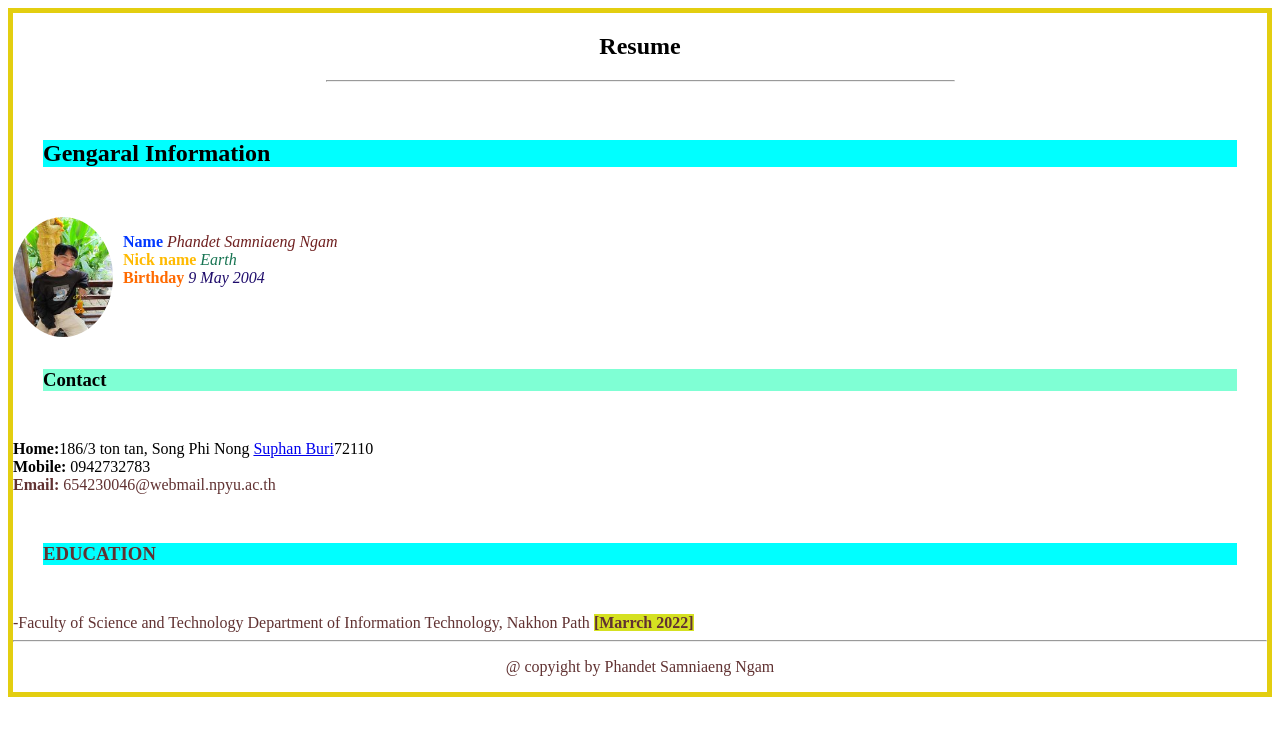
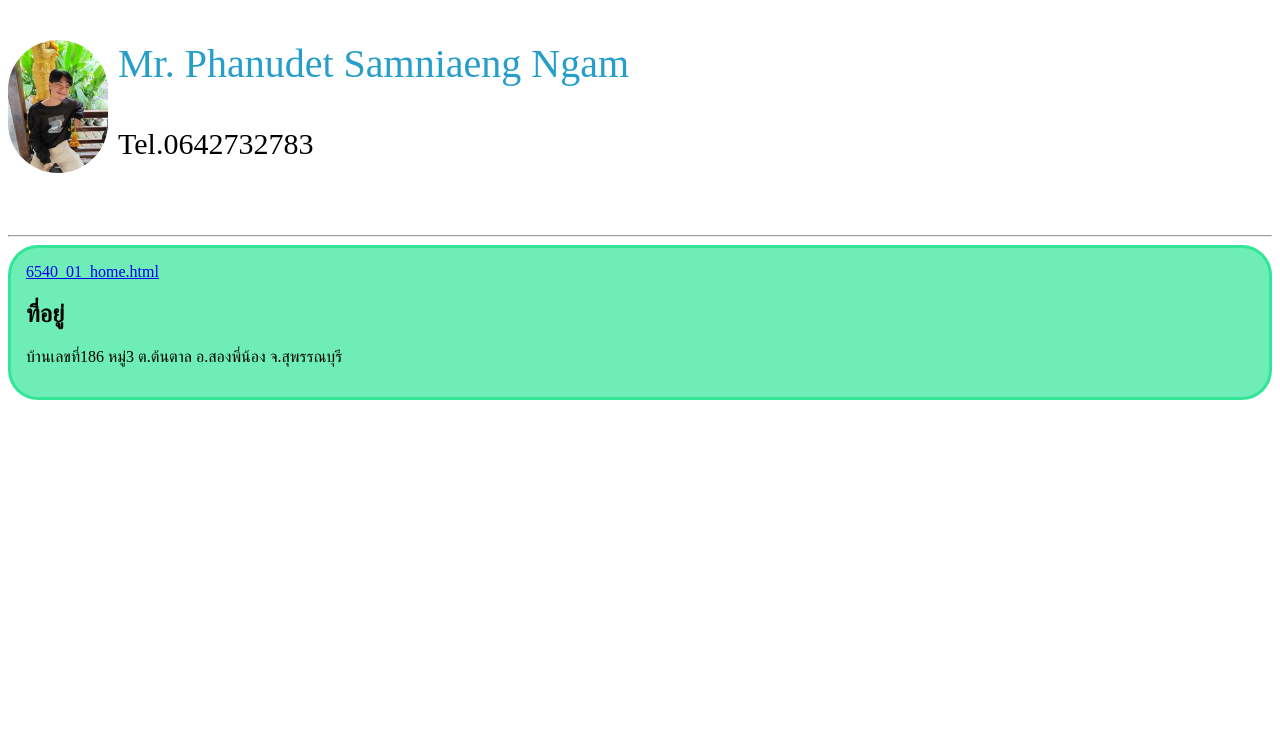
Before and after one commit to Phanudettt046/65-40-web11-1, a plain HTML site: page index(1).html in a window 1280 px wide. Drawn offline with Linux system fonts and the light colour scheme.

Commit message:
Update index.html

```diff
--- a/index(1).html
+++ b/index(1).html
@@ -1,48 +1,41 @@
 <!DOCTYPE html>
-<html lang="en">
+<html>
     <head>
-    <meta charset="UTF-8">
-    <meta name="RESUME" content="width=device-width, initial-scale=1.0">
-    <meta name="description" content="เรียนรู้การใช้คำสั่งภาวhtml">
-    <meta name="keywords" content="HTML CSS Boootstrap">
-    <title>RESUME</title>
+        <title>my first webpage</title>
         <style>
-        img {
+            img{
                 width: 100px;
-                border-radius: 100%;
+                border-radius: 80px;
                 float: left;
                 margin-right: 10px;
             }
-        .mybox {
-            padding: 30px;
+            .name{
+                font-size: 40px;
+                color: #269eca;
+            }
+            .Tel{
+                font-size: 30px;
+            }
+            .mybox{
+                border-style: solid;
+                border-color: rgba(8, 224, 130, 0.582);
+                border-radius: 30px;
+                padding: 15px;
+                background-color: rgba(8, 224, 130, 0.582);
             }
         </style>
     </head>
-<body
-    div style="border: solid 5px rgb(227, 206, 16)">
-    <h2 Align=center>Resume</h2>
-    <hr width="50%">
-    <div class="mybox"> <h2 style="background-color: aqua;">Gengaral Information</h2></div>
-    <img src="image/406237513_872968284275273_4685402492812150220_n.jpg" alt=""height="120">
-    <P>
-        <b style="color: rgb(0, 55, 255);">Name</b>
-        <i style="color: rgb(111, 32, 32);">Phandet Samniaeng Ngam</i><br>
-        <b style="color: rgb(255, 186, 0);">Nick name</b>
-        <i style="color: rgb(23, 116, 82);">Earth</i><br>
-        <b style="color: rgb(255, 106, 0);">Birthday</b>
-        <i style="color: rgb(30, 11, 107);">9 May 2004</i><br> <br>
-        <div class="mybox"> <h3 style="background-color: aquamarine;">Contact</h3></div>
-        <b>Home:</b>186/3 ton tan, Song Phi Nong
-        <a href="6540_ 01_ home.html">Suphan Buri</a>72110 <br>
-        <b>Mobile:</b> 0942732783  <a style="color: rgb(97, 50, 50);"></s> <br>
-        <b>Email:</b> 654230046@webmail.npyu.ac.th
-        <div class="mybox"><h3 style="background-color:aqua;">EDUCATION</h3></div>
-        -Faculty of Science and Technology Department of Information Technology, Nakhon Path
-        <b style="background-color: rgb(213, 225, 33);">[Marrch 2022]</b>
+    <body>
+        <img src="image/406237513_872968284275273_4685402492812150220_n.jpg" alt="my photo"/>
+        <p class="name">Mr. Phanudet Samniaeng Ngam</p>
+        <p class="Tel">Tel.0642732783</p>
+        <br><br>
         <hr>
-        <p Align="center">@ copyight by Phandet Samniaeng Ngam</p>
-
-
+    <div class="mybox">
+        <a href="6540_01_home.html">6540_01_home.html</a>
+        <h2>ที่อยู่</h2>
+        <p>บ้านเลขที่186 หมู่3 ต.ต้นตาล อ.สองพี่น้อง จ.สุพรรณบุรี</p>
     </div>
     </body>
+
 </html>
```
Lines whose indentation alone changed are shown as unchanged.
